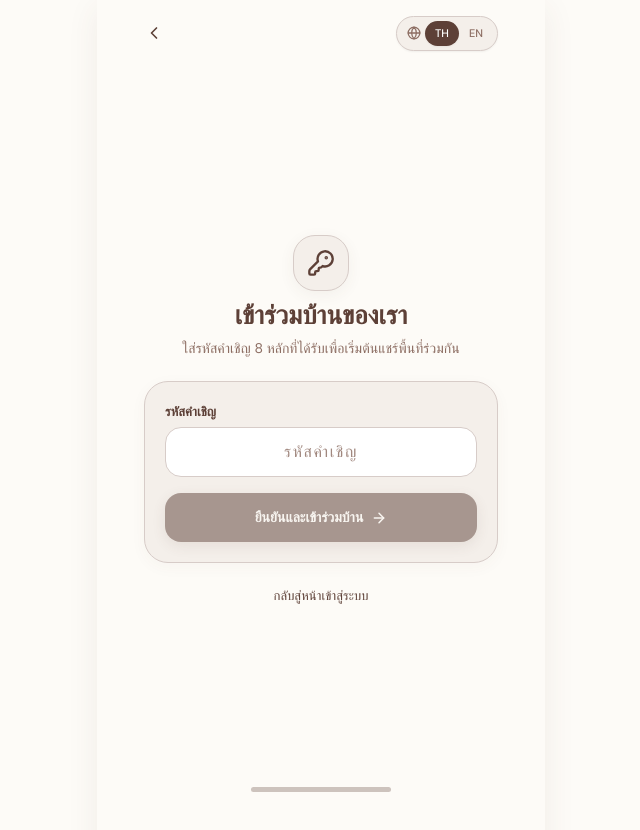
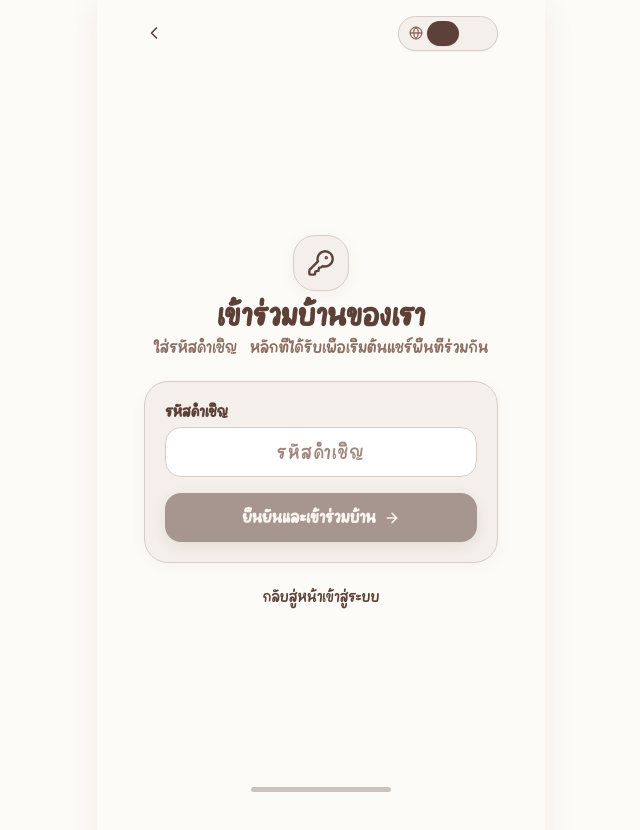
Before and after one commit to bobbieshomie/bobbies.homie, a Next.js app: page /join in a window 1280 px wide. Shown: the top 830 px of the page, without its empty margins (319-959 px from the left). Built offline with nearby package versions, Linux system fonts and the light colour scheme.

Commit message:
style: apply PG Hurricane DEMO font as primary typography across the app

```diff
--- a/src/app/globals.css
+++ b/src/app/globals.css
@@ -2,9 +2,18 @@
 
 @custom-variant dark (&:where(.dark, .dark *));
 
+@font-face {
+  font-family: 'PG Hurricane';
+  src: url('/fonts/PG-Hurricane-DEMO.ttf') format('truetype');
+  font-weight: 100 900;
+  font-style: normal;
+  font-display: swap;
+}
+
 @theme {
-  --font-outfit: var(--font-outfit), 'Outfit', sans-serif;
-  --font-dm-sans: var(--font-dm-sans), 'DM Sans', sans-serif;
+  --font-hurricane: var(--font-pg-hurricane), 'PG Hurricane', var(--font-dm-sans), sans-serif;
+  --font-outfit: var(--font-pg-hurricane), 'PG Hurricane', var(--font-outfit), 'Outfit', sans-serif;
+  --font-dm-sans: var(--font-pg-hurricane), 'PG Hurricane', var(--font-dm-sans), 'DM Sans', sans-serif;
   --color-homie-bg: #FDFBF7;
   --color-homie-card: #F4EFEA;
   --color-homie-border: #D7CCC8;
@@ -35,12 +44,16 @@ html.dark,
   --input-bg: #1F1D1B;
 }
 
+.font-hurricane {
+  font-family: var(--font-pg-hurricane), 'PG Hurricane', var(--font-dm-sans), sans-serif;
+}
+
 .font-outfit {
-  font-family: var(--font-outfit), 'Outfit', sans-serif;
+  font-family: var(--font-pg-hurricane), 'PG Hurricane', var(--font-outfit), 'Outfit', sans-serif;
 }
 
 .font-dm-sans {
-  font-family: var(--font-dm-sans), 'DM Sans', sans-serif;
+  font-family: var(--font-pg-hurricane), 'PG Hurricane', var(--font-dm-sans), 'DM Sans', sans-serif;
 }
 
 /* Mobile PWA Touch Optimization */
@@ -51,7 +64,7 @@ html {
 }
 
 body {
-  font-family: var(--font-dm-sans), 'DM Sans', -apple-system, BlinkMacSystemFont, 'Segoe UI', Roboto, sans-serif;
+  font-family: var(--font-pg-hurricane), 'PG Hurricane', var(--font-dm-sans), 'DM Sans', -apple-system, BlinkMacSystemFont, 'Segoe UI', Roboto, sans-serif;
   background-color: var(--background);
   color: var(--foreground);
   -webkit-font-smoothing: antialiased;
--- a/src/app/layout.tsx
+++ b/src/app/layout.tsx
@@ -1,9 +1,16 @@
 import type { Metadata, Viewport } from 'next';
 import { Outfit, DM_Sans } from 'next/font/google';
+import localFont from 'next/font/local';
 import './globals.css';
 import { QueryProvider } from '@/lib/providers/query-provider';
 import { LanguageProvider } from '@/lib/i18n/language-context';
 import { ThemeProvider } from '@/lib/theme/theme-context';
+
+const pgHurricane = localFont({
+  src: '../fonts/PG-Hurricane-DEMO.ttf',
+  variable: '--font-pg-hurricane',
+  display: 'swap',
+});
 
 const outfit = Outfit({
   subsets: ['latin'],
@@ -59,7 +66,7 @@ export default function RootLayout({
   children: React.ReactNode;
 }>) {
   return (
-    <html lang="th" className={`${outfit.variable} ${dmSans.variable}`} suppressHydrationWarning>
+    <html lang="th" className={`${pgHurricane.variable} ${outfit.variable} ${dmSans.variable}`} suppressHydrationWarning>
       <head>
         <script
           dangerouslySetInnerHTML={{
@@ -81,7 +88,7 @@ export default function RootLayout({
           }}
         />
       </head>
-      <body className="font-dm-sans min-h-screen min-h-[100dvh] w-full bg-[#FDFBF7] dark:bg-[#1A1816] text-[#5D4037] dark:text-[#FDFBF7] antialiased selection:bg-[#5D4037] selection:text-[#FDFBF7]">
+      <body className="font-hurricane font-dm-sans min-h-screen min-h-[100dvh] w-full bg-[#FDFBF7] dark:bg-[#1A1816] text-[#5D4037] dark:text-[#FDFBF7] antialiased selection:bg-[#5D4037] selection:text-[#FDFBF7]">
         <ThemeProvider>
           <QueryProvider>
             <LanguageProvider>{children}</LanguageProvider>
```
Also changed, not shown: public/fonts/PG-Hurricane-DEMO.ttf (added), src/fonts/PG-Hurricane-DEMO.ttf (added).
